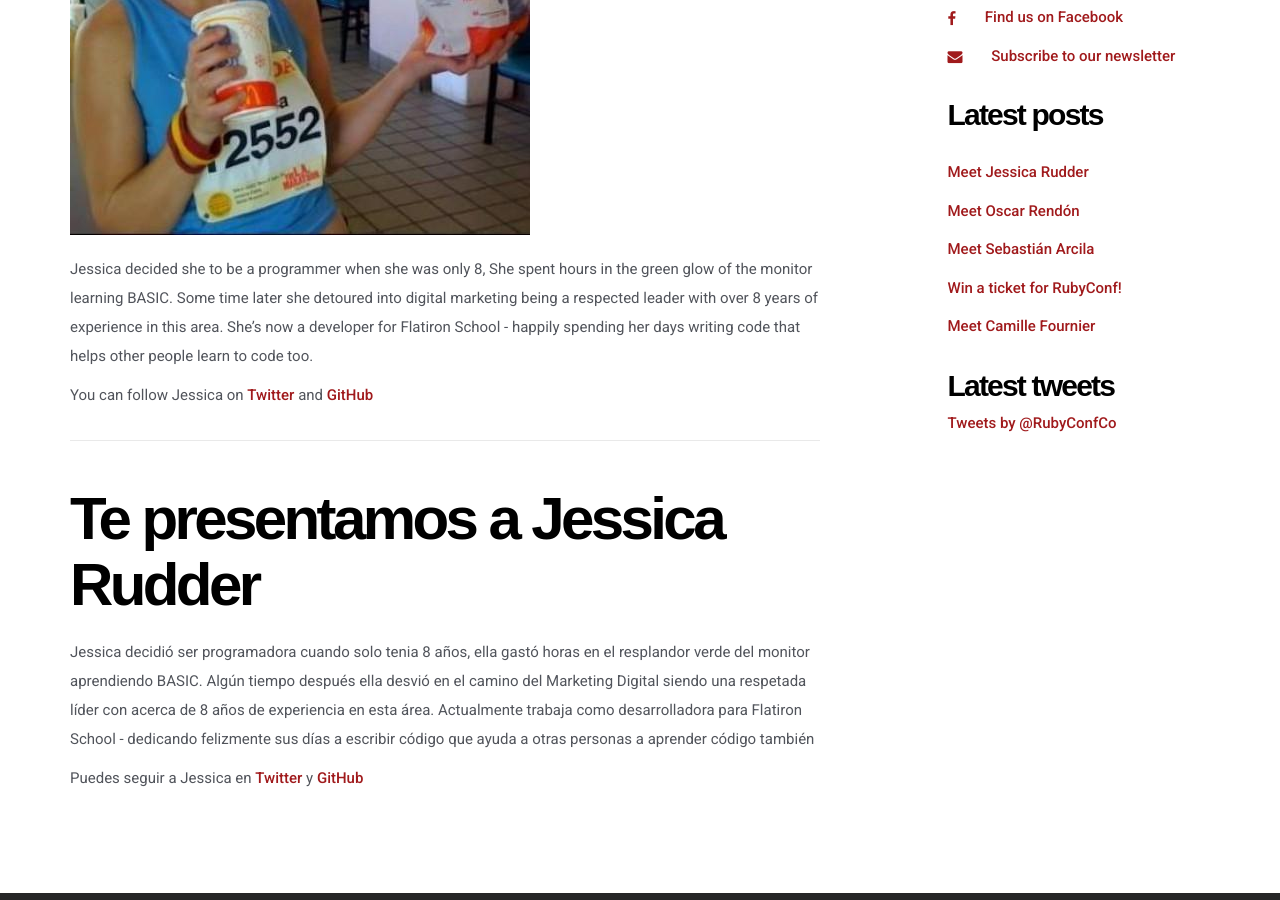
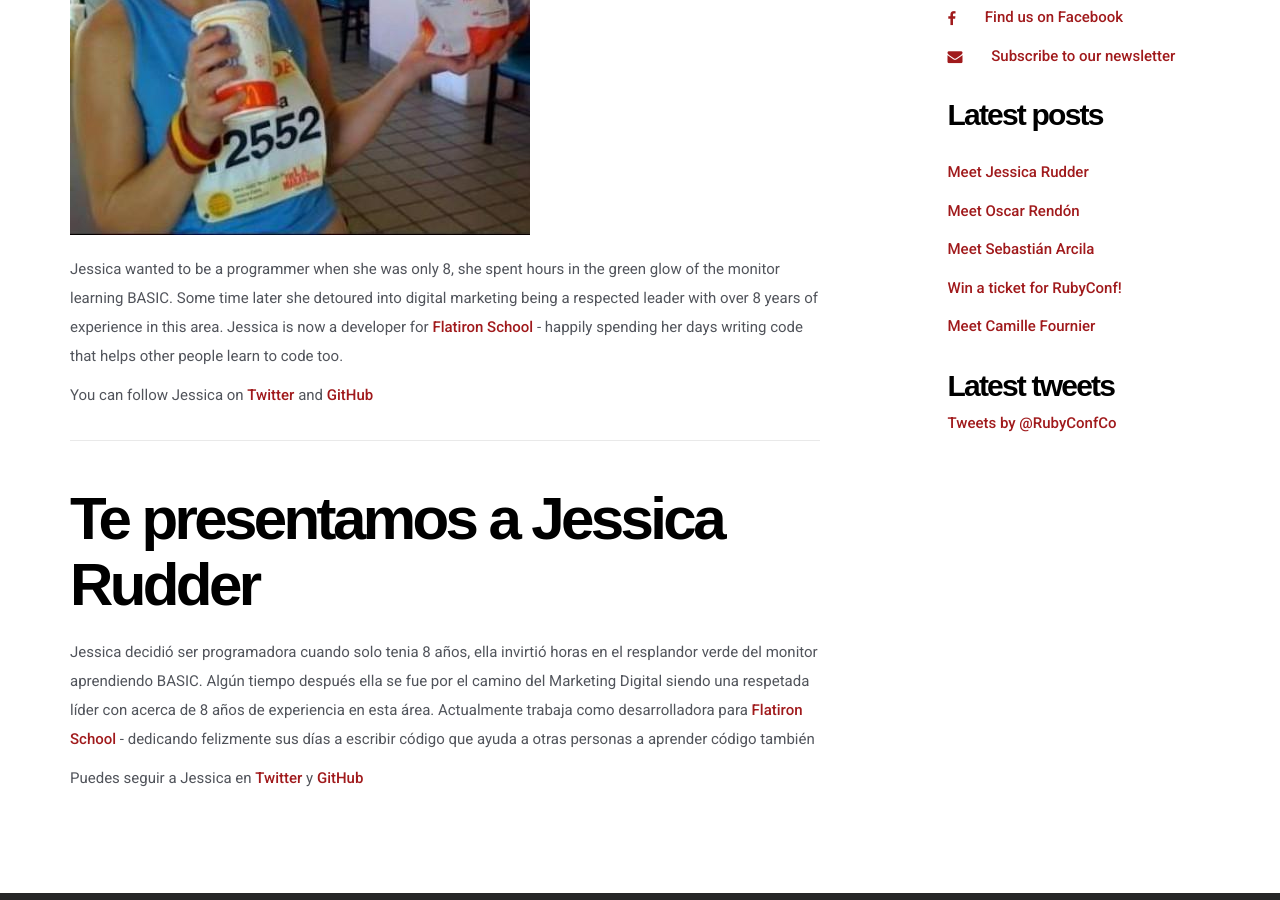
Before and after one commit to RubyConfCo/2016-rubyconfco.github.io, a Jekyll site: the page built from blog/_posts/2016-08-04-jessica-rudder.md, in a window 1280 px wide and 900 px high, scrolled down 555 px. Built offline with Jekyll 4.4.1, drawn with Linux system fonts in a browser that asks for light colours; some web fonts are replaced; a script that is not in the unit is left out; comment, search, counter and statistics services are not loaded.

Commit message:
Update 2016-08-04-jessica-rudder.md

```diff
--- a/blog/_posts/2016-08-04-jessica-rudder.md
+++ b/blog/_posts/2016-08-04-jessica-rudder.md
@@ -8,9 +8,9 @@ created_at: Thu August 4 2016
 
 ![Jessica Rudder](/img/speakers/jessica.jpg)
 
-Jessica decided she to be a programmer when she was only 8, She spent hours in the green glow of the monitor learning BASIC.
+Jessica wanted to be a programmer when she was only 8, she spent hours in the green glow of the monitor learning BASIC.
 Some time later she detoured into digital marketing being a respected leader with over 8 years of experience in this area.
-She's now a developer for Flatiron School - happily spending her days writing code that helps other people learn to code too.
+Jessica is now a developer for [Flatiron School][FS] - happily spending her days writing code that helps other people learn to code too.
 
 You can follow Jessica on [Twitter][TW] and [GitHub][GH]
 
@@ -18,11 +18,12 @@ You can follow Jessica on [Twitter][TW] and [GitHub][GH]
 
 # Te presentamos a Jessica Rudder
 
-Jessica decidió ser programadora cuando solo tenia 8 años, ella gastó horas en el resplandor verde del monitor aprendiendo BASIC.
-Algún tiempo después ella desvió en el camino del Marketing Digital siendo una respetada líder con acerca de 8 años de experiencia en esta área.
-Actualmente trabaja como desarrolladora para Flatiron School - dedicando felizmente sus días a escribir código que ayuda a otras personas a aprender código también
+Jessica decidió ser programadora cuando solo tenia 8 años, ella invirtió horas en el resplandor verde del monitor aprendiendo BASIC.
+Algún tiempo después ella se fue por el camino del Marketing Digital siendo una respetada líder con acerca de 8 años de experiencia en esta área.
+Actualmente trabaja como desarrolladora para [Flatiron School][FS] - dedicando felizmente sus días a escribir código que ayuda a otras personas a aprender código también
 
 Puedes seguir a Jessica en [Twitter][TW] y [GitHub][GH]
 
 [gh]: https://github.com/jessrudder
 [tw]: https://twitter.com/jessrudder
+[fs]: https://flatironschool.com
```
